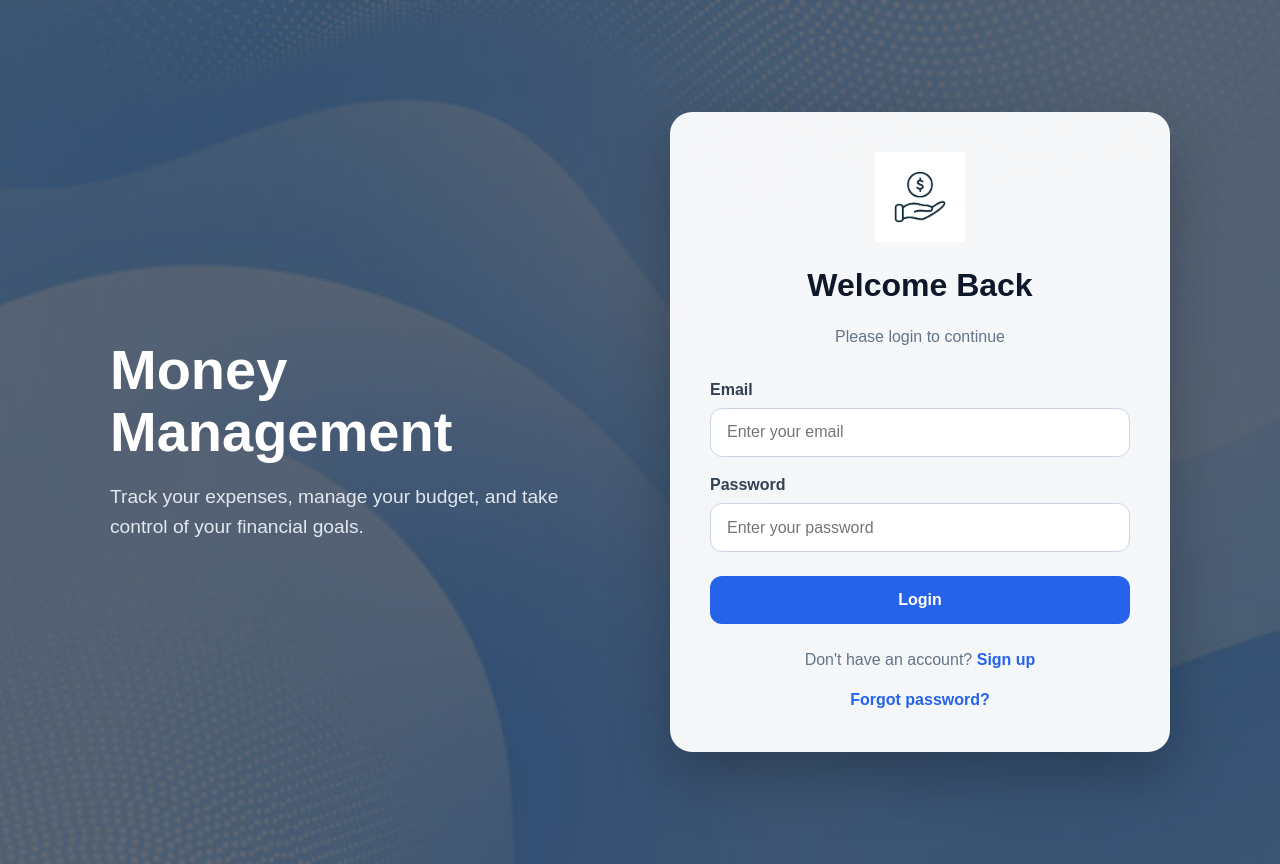
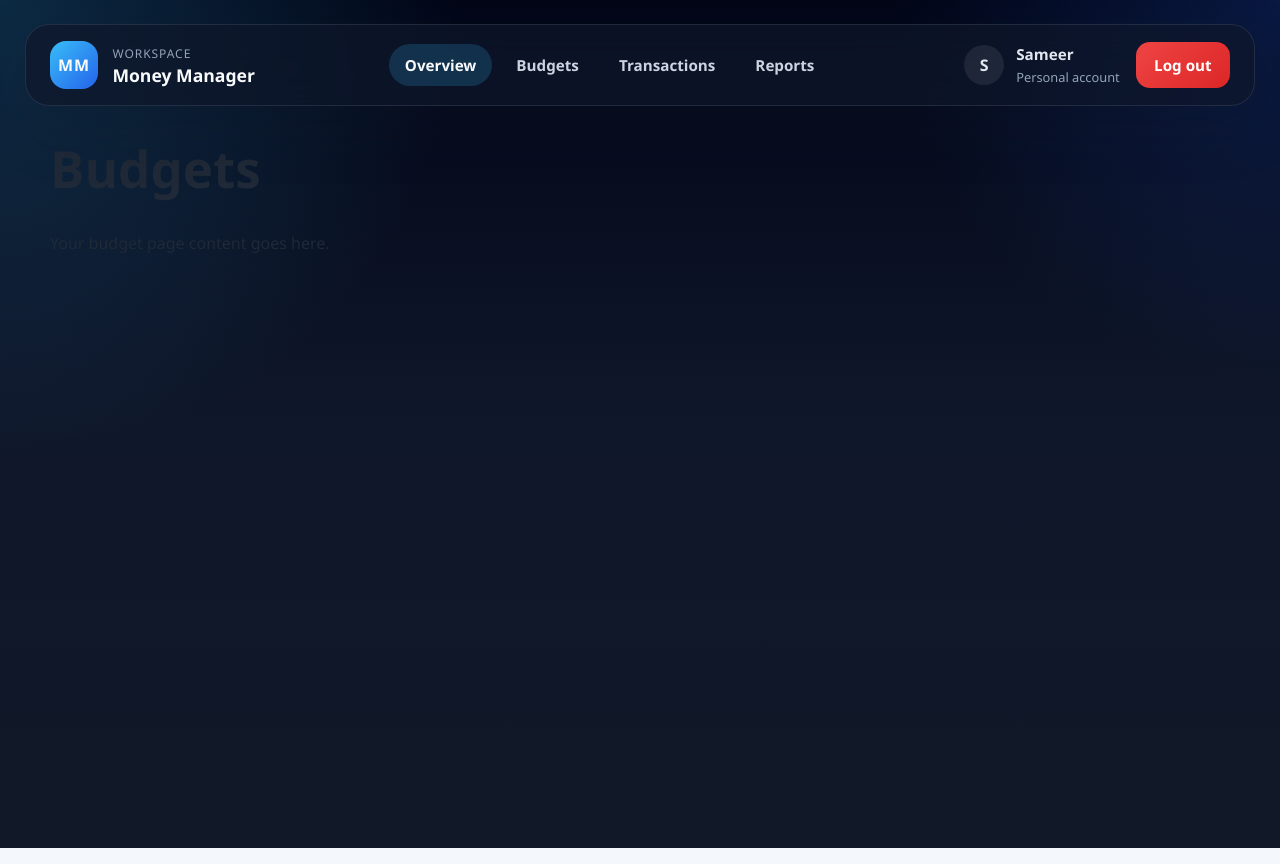
Before and after one commit to Godvoltron11/money-management, a React (Vite) app: page /budgets in a window 1280 px wide. Built offline with nearby package versions, Linux system fonts and the light colour scheme.

Commit message:
budgets tab updated

```diff
--- a/src/App.tsx
+++ b/src/App.tsx
@@ -1,19 +1,29 @@
 import "./App.css";
-import { useState } from "react";
+import { BrowserRouter, Routes, Route, useNavigate } from "react-router-dom";
 import Login from "./pages/login";
 import Dashboard from "./pages/dashboard";
 import AppShell from "./components/app-shell";
+import Budgets from "./pages/budgets";
+
+function Shell() {
+  const navigate = useNavigate();
+  return (
+    <AppShell onLogout={() => navigate('/')}>
+      <Routes>
+        <Route path="/dashboard" element={<Dashboard />} />
+        <Route path="/budgets" element={<Budgets />} />
+      </Routes>
+    </AppShell>
+  );
+}
 
 export default function App() {
-  const [isLoggedIn, setIsLoggedIn] = useState(false);
-
-  if (isLoggedIn) {
-    return (
-      <AppShell onLogout={() => setIsLoggedIn(false)}>
-        <Dashboard />
-      </AppShell>
-    );
-  }
-
-  return <Login onLogin={() => setIsLoggedIn(true)} />;
+  return (
+    <BrowserRouter>
+      <Routes>
+        <Route path="/" element={<Login />} />
+        <Route path="/*" element={<Shell />} />
+      </Routes>
+    </BrowserRouter>
+  );
 }
--- a/src/components/top-navbar.tsx
+++ b/src/components/top-navbar.tsx
@@ -1,10 +1,13 @@
 import "./top-navbar.css";
+import { useNavigate } from "react-router-dom";
 
 type TopNavbarProps = {
   onLogout: () => void;
 };
 
 export default function TopNavbar({ onLogout }: TopNavbarProps) {
+  const navigate = useNavigate();
+
   return (
     <header className="top-navbar">
       <div className="top-navbar__brand">
@@ -16,16 +19,16 @@ export default function TopNavbar({ onLogout }: TopNavbarProps) {
       </div>
 
       <nav className="top-navbar__nav" aria-label="Primary">
-        <button type="button" className="top-navbar__link top-navbar__link--active">
+        <button type="button" className="top-navbar__link top-navbar__link--active" onClick={() => navigate('/dashboard')}>
           Overview
         </button>
-        <button type="button" className="top-navbar__link">
+        <button type="button" className="top-navbar__link" onClick={() => navigate('/budgets')}>
           Budgets
         </button>
-        <button type="button" className="top-navbar__link">
+        <button type="button" className="top-navbar__link" onClick={() => navigate('/transactions')}>
           Transactions
         </button>
-        <button type="button" className="top-navbar__link">
+        <button type="button" className="top-navbar__link" onClick={() => navigate('/reports')}>
           Reports
         </button>
       </nav>
--- /dev/null
+++ b/src/pages/budgets.css
@@ -0,0 +1,5 @@
+.budgets {
+    padding: 20px;
+    background-color: #ffffff;
+    color: #fefefe;
+}
--- /dev/null
+++ b/src/pages/budgets.tsx
@@ -0,0 +1,8 @@
+export default function Budgets() {
+  return (
+    <div className="budgets">
+      <h1>Budgets</h1>
+      <p>Your budget page content goes here.</p>
+    </div>
+  );
+}
--- a/src/pages/dashboard.tsx
+++ b/src/pages/dashboard.tsx
@@ -11,6 +11,8 @@ const budgetItems = [
   { label: "Lifestyle", spent: "$520", limit: "$900", width: "58%" },
   { label: "Savings", spent: "$1,100", limit: "$1,500", width: "73%" },
 ];
+
+
 
 export default function Dashboard() {
   return (
--- a/src/pages/login.tsx
+++ b/src/pages/login.tsx
@@ -1,12 +1,11 @@
 import React, { useState } from "react";
 import "../../src/pages/login.css";
 import image from "../../public/image1.png";
+import { useNavigate } from "react-router-dom";
 
-type LoginProps = {
-  onLogin: () => void;
-};
 
-export default function Login({ onLogin }: LoginProps) {
+export default function Login() {
+  const navigate = useNavigate();
   const [email, setEmail] = useState("");
   const [password, setPassword] = useState("");
   const [loading, setLoading] = useState(false);
@@ -24,7 +23,9 @@ export default function Login({ onLogin }: LoginProps) {
     setLoading(true);
 
     try {
-      onLogin();
+      // Simulate a login API call
+      await new Promise((resolve) => setTimeout(resolve, 1000));
+      navigate('/dashboard');
     } catch {
       setError("Login failed. Please try again.");
     } finally {
```
